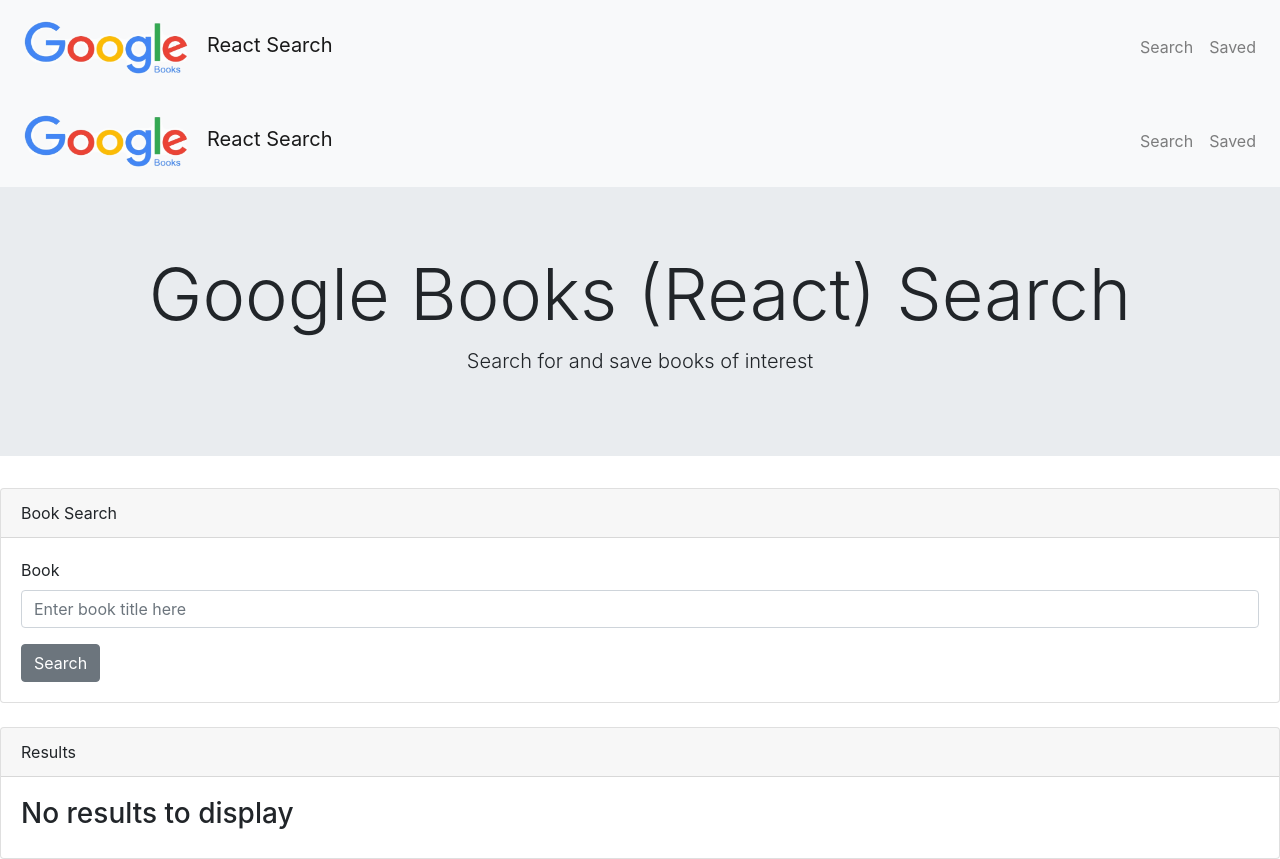
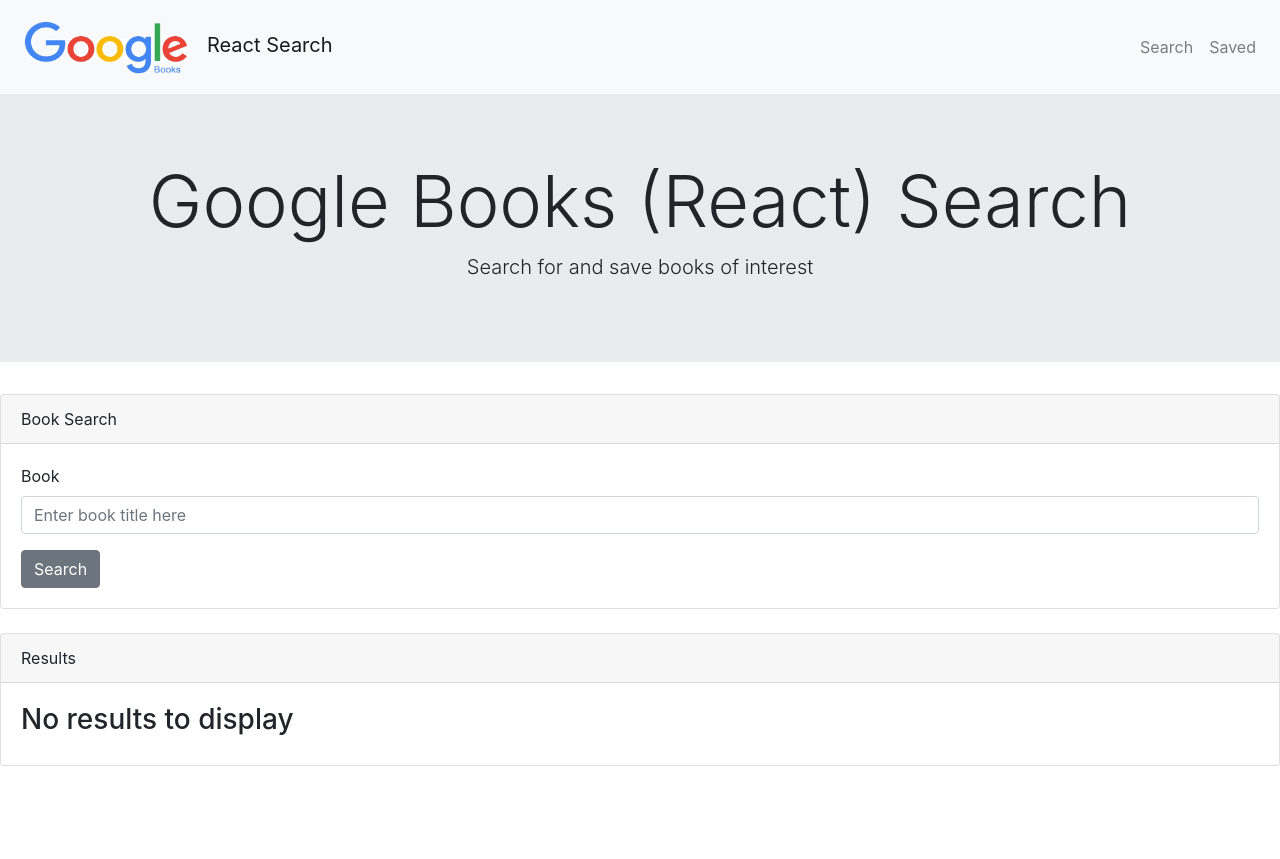
Before and after one commit to ppgeyser/google-book-react, a React (Create React App) app in the folder client/: page / in a window 1280 px wide. After the commit the page ends 800 px from the top, so only its background shows below. Built offline with nearby package versions, Linux system fonts and the light colour scheme.

Commit message:
Navbar is now stickied

```diff
--- a/client/src/App.js
+++ b/client/src/App.js
@@ -1,6 +1,5 @@
 import React from "react";
 import { BrowserRouter as Router, Route, Switch } from "react-router-dom";
-import Nav from "./components/Nav";
 import Search from "./pages/Search";
 import Saved from "./pages/Saved";
 import NoMatch from "./pages/NoMatch";
@@ -9,7 +8,6 @@
   return (
     <Router>
       <div>
-        <Nav />
         <Switch>
           <Route exact path="/" component={Search} />
           <Route exact path="/search" component={Search} />
--- a/client/src/components/Nav/index.js
+++ b/client/src/components/Nav/index.js
@@ -15,8 +15,7 @@
   const toggle = () => setIsOpen(!isOpen);
 
   return (
-    <div>
-      <Navbar color="light" light expand="md">
+      <Navbar color="light" light expand="md" sticky={"top"}>
         <NavbarBrand href="/"><img src="/googlebooks.png" alt="Google Books logo"/> React Search</NavbarBrand>
         <NavbarToggler onClick={toggle} />
         <Collapse isOpen={isOpen} navbar>
@@ -29,8 +28,9 @@
             </NavItem>
           </Nav>
         </Collapse>
+        <br />
+        {props.children}
       </Navbar>
-    </div>
   );
 }
 
```
